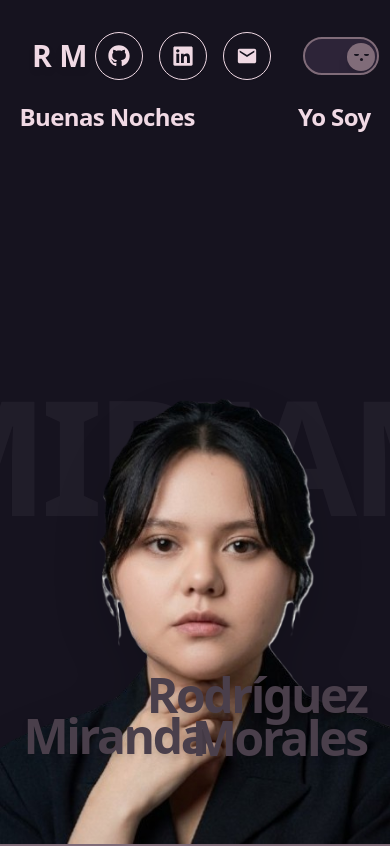
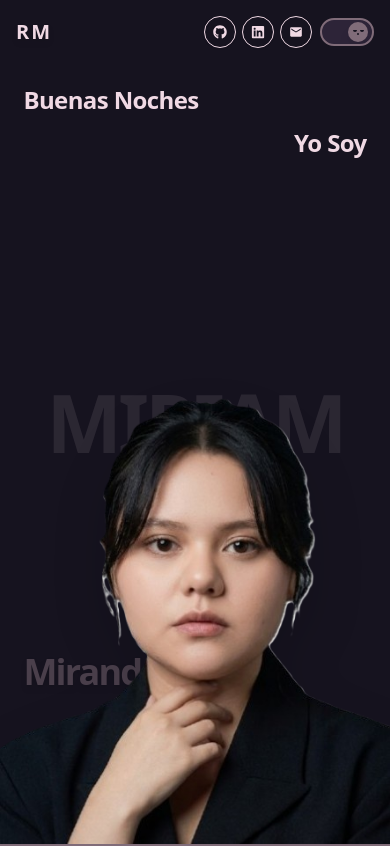
Before and after one commit to mmrm-miranda/Portafolio, a React (Vite) app: page / in a window 390 px wide. Shown: the top 846 px of the page. Built offline with nearby package versions, Linux system fonts and the light colour scheme.

Commit message:
Fix: ajuste de diseño responsivo para móvil

```diff
--- a/src/components/layout/Header.jsx
+++ b/src/components/layout/Header.jsx
@@ -7,9 +7,9 @@ const Header = () => {
 
   const navItems = [
     { label: 'Sobre mí', href: '#about' },
-    { label: 'Habilidades', href: '#skills' },
+    { label: 'Skills', href: '#skills' },
     { label: 'Proyectos', href: '#projects' },
-    { label: 'Cursos', href: '#courses' },
+    { label: 'Formación', href: '#courses' },
     { label: 'Contacto', href: '#contact' },
   ];
 
@@ -20,9 +20,11 @@ const Header = () => {
   ];
 
   return (
-    <header className="fixed top-8 left-0 w-full z-50 px-8 pointer-events-none">
+    <header className="fixed top-4 md:top-8 left-0 w-full z-50 px-4 md:px-8 pointer-events-none">
       <div className="max-w-[1440px] mx-auto w-full flex items-center justify-between pointer-events-auto relative">
-        <div className="text-3xl font-black tracking-[0.25em] text-theme-primary drop-shadow-md transition-colors duration-500">
+
+        {/* LOGO MMRM - Aseguramos que no se encoja */}
+        <div className="flex-shrink-0 text-xl md:text-3xl font-black tracking-widest md:tracking-[0.25em] text-theme-primary drop-shadow-md transition-colors duration-500 whitespace-nowrap mr-4">
           RM
         </div>
 
@@ -38,42 +40,44 @@ const Header = () => {
           ))}
         </nav>
 
-        <div className="flex items-center gap-8">
-          <div className="flex items-center gap-4">
+        {/* CONTENEDOR DE BOTONES - Espaciado optimizado para móvil */}
+        <div className="flex items-center gap-2 md:gap-8">
+          <div className="flex items-center gap-1.5 md:gap-4">
             {socialLinks.map(({ Icon, href }, i) => (
               <a
                 key={i}
                 href={href}
                 target="_blank"
                 rel="noopener noreferrer"
-                className="group relative flex items-center justify-center w-12 h-12 rounded-full bg-theme-surface border border-theme-border overflow-hidden transition-all duration-300 hover:border-theme-accent hover:-translate-y-1 shadow-sm
+                className="group relative flex items-center justify-center w-8 h-8 md:w-12 md:h-12 rounded-full bg-theme-surface border border-theme-border overflow-hidden transition-all duration-300 hover:border-theme-accent hover:-translate-y-1 shadow-sm
                            after:content-[''] after:absolute after:top-0 after:left-0 after:w-full after:h-full after:bg-gradient-to-r after:from-transparent after:via-white/40 after:to-transparent after:-translate-x-full hover:after:animate-shimmer"
               >
-                <Icon size={22} className="relative z-10 text-theme-accent group-hover:scale-110 transition-transform duration-300" />
+                <Icon className="w-3.5 h-3.5 md:w-[22px] md:h-[22px] relative z-10 text-theme-accent group-hover:scale-110 transition-transform duration-300" />
               </a>
             ))}
           </div>
 
           <button
             onClick={toggleTheme}
-            className={`relative w-[76px] h-[38px] rounded-full overflow-hidden transition-all duration-500 border-2 ${theme === 'dark' ? 'bg-[#2D2438] border-[#806C79]' : 'bg-[#FBCFE8] border-[#C1A0AC]'}`}
+            className={`relative w-[54px] h-[28px] md:w-[76px] md:h-[38px] rounded-full overflow-hidden transition-all duration-500 border-2 ${theme === 'dark' ? 'bg-[#2D2438] border-[#806C79]' : 'bg-[#FBCFE8] border-[#C1A0AC]'}`}
           >
-            <div className={`absolute top-1 left-1 w-[28px] h-[28px] rounded-full flex items-center justify-center transition-transform duration-500 shadow-lg ${theme === 'dark' ? 'translate-x-[38px] bg-[#806C79]' : 'translate-x-0 bg-white'}`}>
+            <div className={`absolute top-0.5 left-0.5 w-[20px] h-[20px] md:w-[28px] md:h-[28px] md:top-1 md:left-1 rounded-full flex items-center justify-center transition-transform duration-500 shadow-lg ${theme === 'dark' ? 'translate-x-[24px] md:translate-x-[38px] bg-[#806C79]' : 'translate-x-0 bg-white'}`}>
 
+              {/* CARITAS IGUALES... */}
               <div className={`absolute inset-0 flex flex-col items-center justify-center transition-opacity duration-300 ${theme === 'dark' ? 'opacity-0' : 'opacity-100'}`}>
-                <div className="flex gap-[5px] mb-[1px]">
-                  <div className="w-[3px] h-[3px] bg-[#4A3F4B] rounded-full"></div>
-                  <div className="w-[3px] h-[3px] bg-[#4A3F4B] rounded-full"></div>
+                <div className="flex gap-[3px] md:gap-[5px] mb-[1px]">
+                  <div className="w-[2px] h-[2px] md:w-[3px] md:h-[3px] bg-[#4A3F4B] rounded-full"></div>
+                  <div className="w-[2px] h-[2px] md:w-[3px] md:h-[3px] bg-[#4A3F4B] rounded-full"></div>
                 </div>
-                <div className="w-[5px] h-[3px] border-b-[2px] border-[#4A3F4B] rounded-b-full"></div>
+                <div className="w-[4px] h-[2px] md:w-[5px] md:h-[3px] border-b-[2px] border-[#4A3F4B] rounded-b-full"></div>
               </div>
 
               <div className={`absolute inset-0 flex flex-col items-center justify-center transition-opacity duration-300 ${theme === 'dark' ? 'opacity-100' : 'opacity-0'}`}>
-                <div className="flex gap-[5px] mb-[2px]">
-                  <div className="w-[5px] h-[2px] border-b-[2px] border-[#16131F] rounded-b-full"></div>
-                  <div className="w-[5px] h-[2px] border-b-[2px] border-[#16131F] rounded-b-full"></div>
+                <div className="flex gap-[3px] md:gap-[5px] mb-[1px] md:mb-[2px]">
+                  <div className="w-[4px] h-[1.5px] md:w-[5px] md:h-[2px] border-b-[2px] border-[#16131F] rounded-b-full"></div>
+                  <div className="w-[4px] h-[1.5px] md:w-[5px] md:h-[2px] border-b-[2px] border-[#16131F] rounded-b-full"></div>
                 </div>
-                <div className="w-[3px] h-[3px] bg-[#16131F] rounded-full"></div>
+                <div className="w-[2px] h-[2px] md:w-[3px] md:h-[3px] bg-[#16131F] rounded-full"></div>
               </div>
             </div>
           </button>
--- a/src/sections/HeroSection.jsx
+++ b/src/sections/HeroSection.jsx
@@ -28,7 +28,7 @@ const imageVariants = {
   },
 };
 
-const MARQUEE_TEXT = "INGENIERÍA INFORMÁTICA  ✦  CIBERSEGURIDAD  ✦  CIENCIA DE DATOS  ✦  DESARROLLO WEB  ✦  INTELIGENCIA ARTIFICIAL  ✦  DESAROLLO MOVIL  ✦";
+const MARQUEE_TEXT = "INGENIERÍA INFORMÁTICA  ✦  CIBERSEGURIDAD  ✦  CIENCIA DE DATOS  ✦  DESARROLLO WEB  ✦  INTELIGENCIA ARTIFICIAL  ✦  ";
 const SCROLLING_STRIP = Array(4).fill(MARQUEE_TEXT).join(" ");
 
 export default function HeroSection() {
@@ -37,47 +37,47 @@ export default function HeroSection() {
   return (
     <section id="hero" className="w-full flex flex-col relative bg-[#FFF0F5] dark:bg-[#F0D9E4] transition-colors duration-500">
 
-      {/* PANTALLA PRINCIPAL */}
       <motion.div
         variants={containerVariants}
         initial="hidden"
         animate="visible"
-        className="relative w-full h-[100vh] min-h-[700px] bg-white dark:bg-[#16131F] overflow-hidden flex flex-col justify-between transition-colors duration-500"
+        className="relative w-full h-[100vh] min-h-[650px] bg-white dark:bg-[#16131F] overflow-hidden flex flex-col justify-between transition-colors duration-500"
       >
 
-        {/* TEXTO GIGANTE DE FONDO (MIRIAM) */}
+        {/* TEXTO DE FONDO - Escala suave para móvil */}
         <div className="absolute inset-0 flex items-center justify-center pointer-events-none z-0">
           <motion.h1
             variants={itemVariants}
-            className="text-[clamp(10rem,28vw,38rem)] font-black text-[#F0D9E4]/20 dark:text-[#F0D9E4]/5 whitespace-nowrap tracking-tighter select-none leading-[0.8] mt-16 transition-colors duration-500"
+            className="text-[clamp(5rem,20vw,38rem)] font-black text-[#F0D9E4]/60 dark:text-[#F0D9E4]/10 whitespace-nowrap tracking-tighter select-none leading-none transition-colors duration-500"
           >
             MIRIAM
           </motion.h1>
         </div>
 
-        {/* TEXTOS DE PRIMER PLANO (Z-30) */}
-        <div className="absolute inset-0 w-full max-w-[1400px] mx-auto pointer-events-none z-30">
+        {/* TEXTOS SUPERIORES - Escalonados en móvil */}
+        <div className="absolute inset-0 w-full max-w-[1400px] mx-auto pointer-events-none z-10 px-6">
 
-          <motion.h2 variants={itemVariants} className="absolute top-[12%] md:top-[18%] left-[5%] md:left-10 text-[#C1A0AC] dark:text-[#F0D9E4] text-2xl md:text-7xl font-bold tracking-tight pointer-events-auto drop-shadow-sm transition-all">
-            {greeting || "Buenas Días"}
+          <motion.h2 variants={itemVariants} className="absolute top-[10%] md:top-[18%] left-[6%] md:left-10 text-[#C1A0AC] dark:text-[#F0D9E4] text-2xl sm:text-4xl md:text-7xl font-bold tracking-tight pointer-events-auto transition-colors duration-500">
+            {greeting || "Buenas Noches"}
           </motion.h2>
 
-          <motion.h2 variants={itemVariants} className="absolute top-[12%] md:top-[18%] right-[5%] md:right-10 text-[#C1A0AC] dark:text-[#F0D9E4] text-2xl md:text-7xl font-bold tracking-tight pointer-events-auto drop-shadow-sm transition-all">
+          <motion.h2 variants={itemVariants} className="absolute top-[15%] md:top-[18%] right-[6%] md:right-10 text-[#C1A0AC] dark:text-[#F0D9E4] text-2xl sm:text-4xl md:text-7xl font-bold tracking-tight pointer-events-auto transition-colors duration-500">
             Yo Soy
           </motion.h2>
 
-          <motion.h2 variants={itemVariants} className="absolute bottom-[10%] md:bottom-[10%] left-[6%] md:left-10 text-[#4A3F4B] dark:text-[#4A3F4B] text-5xl md:text-8xl font-black tracking-tighter pointer-events-auto drop-shadow-md transition-all">
+          {/* TEXTOS INFERIORES - Distribuidos para evitar solapamiento */}
+          <motion.h2 variants={itemVariants} className="absolute bottom-[18%] md:bottom-[10%] left-[6%] md:left-10 text-[#4A3F4B] dark:text-[#4A3F4B] text-4xl sm:text-6xl md:text-8xl font-black tracking-tighter pointer-events-auto drop-shadow-md">
             Miranda
           </motion.h2>
 
-          <motion.h2 variants={itemVariants} className="absolute bottom-[10%] md:bottom-[10%] right-[6%] md:right-10 text-[#4A3F4B] dark:text-[#4A3F4B] text-5xl md:text-8xl font-black tracking-tighter leading-[0.9] text-right pointer-events-auto drop-shadow-md transition-all">
-            Rodríguez<br/>Morales
+          <motion.h2 variants={itemVariants} className="absolute bottom-[8%] md:bottom-[10%] right-[6%] md:right-10 text-[#4A3F4B] dark:text-[#4A3F4B] text-4xl sm:text-6xl md:text-8xl font-black tracking-tighter leading-[0.9] text-right pointer-events-auto drop-shadow-md">
+            Rodríguez<br className="hidden md:block"/> Morales
           </motion.h2>
 
         </div>
 
-        {/* FOTO (Z-20) */}
-        <div className="absolute bottom-0 left-0 w-full h-[80%] flex justify-center items-end pointer-events-none z-20">
+        {/* FOTO - Ajuste de altura para no tapar los textos inferiores */}
+        <div className="absolute bottom-0 left-0 w-full h-[70%] md:h-[80%] flex justify-center items-end pointer-events-none z-20">
           <motion.img
             variants={imageVariants}
             src={fotoHero}
@@ -88,7 +88,7 @@ export default function HeroSection() {
 
       </motion.div>
 
-      {/* FRANJA ANIMADA */}
+      {/* RESTO DEL COMPONENTE (Franja y Bio) IGUAL... */}
       <div className="w-full h-[50px] bg-[#C1A0AC] dark:bg-[#806C79] relative z-30 flex items-center overflow-hidden border-b-2 border-white dark:border-[#16131F] transition-colors duration-500">
         <motion.div
           animate={{ x: ["0%", "-50%"] }}
@@ -111,11 +111,10 @@ export default function HeroSection() {
                 <p className="text-[#C1A0AC] text-sm tracking-[0.3em] uppercase font-bold">Sobre mi perfil</p>
               </div>
               <p className="text-[#4A3F4B] dark:text-white text-2xl md:text-4xl font-light leading-snug transition-colors duration-500">
-                Soy <span className="font-bold text-[#C1A0AC] dark:text-[#F0D9E4]">estudiante de ingeniería informática</span> con especialidad en
-                Ciencia de datos.
+                Soy <span className="font-bold text-[#C1A0AC] dark:text-[#F0D9E4]">estudiante de ingeniería informática</span> con especialidad en Ciencia de datos.
               </p>
               <p className="text-[#806C79] text-lg md:text-xl font-light leading-relaxed max-w-2xl">
-                Enfocada en ciberseguridad, desarrollo móvil, desarrollo web y entrenamiento de IA.
+                Enfocada en ciberseguridad, desarrollo móvil y entrenamiento de IA.
               </p>
             </div>
 
```
